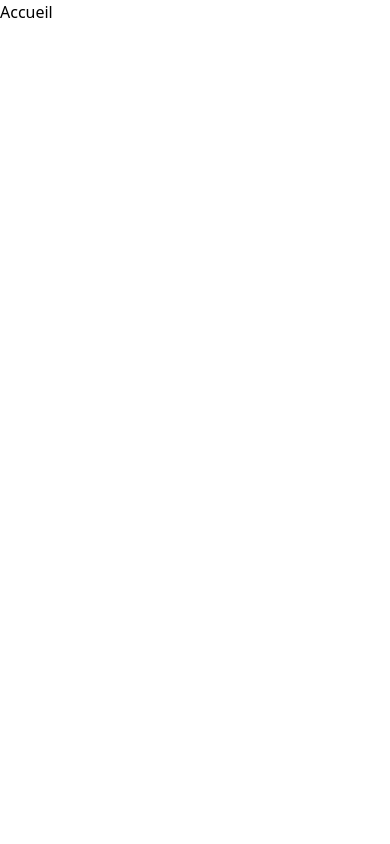
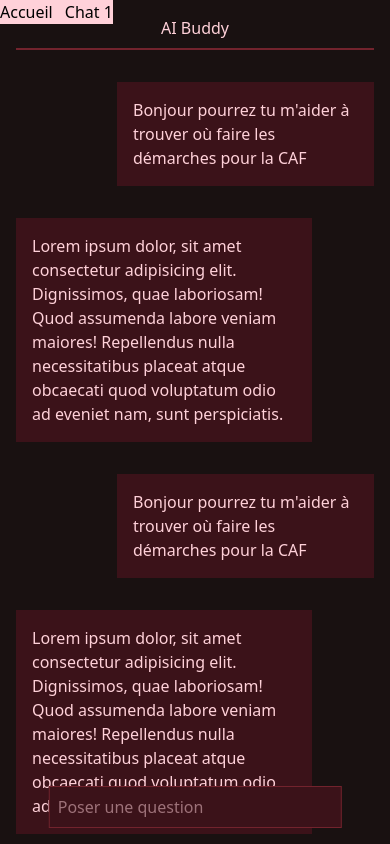
Before and after one commit to andrew-phakeovilay/AI-Buddy-TBS-education, a React (Vite) app in the folder ia-buddy-front-end/: page /chat/1 in a window 390 px wide. Before the commit this address had no page. Built offline with nearby package versions, Linux system fonts and the light colour scheme.

Commit message:
Creation de la page ChatPage Avec des données en dure (Manque la partie gauche et gérer cette partie sous format phone)

```diff
--- a/ia-buddy-front-end/src/App.tsx
+++ b/ia-buddy-front-end/src/App.tsx
@@ -4,26 +4,31 @@ import viteLogo from '/vite.svg'
 import './App.css'
 import { BrowserRouter, Link, Route, Routes } from 'react-router-dom'
 import { Home } from './pages/Home'
+import { ChatPage } from './pages/ChatPage'
 
 function App() {
   const [count, setCount] = useState(0)
 
   return (
     <BrowserRouter>
+      <div className='flew flex-col min-h-screen h-screen '>
+        <nav className='absolute bg-red-12 flex justify-center gap-3'>
 
-      <nav>
+          <Link to="/">Accueil</Link>
+          <Link to="/chat/1">Chat 1</Link>
 
-        <Link to="/">Accueil</Link>
+        </nav>
+        <div className='flex-1 overflow-hidden h-full w-full'>
+          <Routes>
+
+            <Route path="/" element={<Home />} />
+            <Route path='/chat/1' element={<ChatPage />} />
+
+          </Routes>
+        </div>
+      </div>
 
 
-      </nav>
-
-      <Routes>
-
-        <Route path="/" element={<Home />} />
-
-
-      </Routes>
 
     </BrowserRouter>
   )
--- /dev/null
+++ b/ia-buddy-front-end/src/pages/ChatPage.tsx
@@ -0,0 +1,20 @@
+export function ChatPage(){
+    return(
+
+        <div className="flex h-full w-full flex-col bg-red-1 text-red-12">
+            <div className="text-center m-4 border-b-2 border-red-6 pb-2">
+                <h1>AI Buddy</h1>
+            </div>
+            <main className="relative flex flex-col h-full flex-1 overflow-hidden">
+                <div className="flex flex-col overflow-auto pb-20">
+                    <div className="bg-red-3 m-4 p-4 ml-[30%]">Bonjour pourrez tu m'aider à trouver où faire les démarches pour la CAF</div>
+                    <div className="bg-red-3 m-4 p-4 mr-[20%]">Lorem ipsum dolor, sit amet consectetur adipisicing elit. Dignissimos, quae laboriosam! Quod assumenda labore veniam maiores! Repellendus nulla necessitatibus placeat atque obcaecati quod voluptatum odio ad eveniet nam, sunt perspiciatis.</div>
+                    <div className="bg-red-3 m-4 p-4 ml-[30%]">Bonjour pourrez tu m'aider à trouver où faire les démarches pour la CAF</div>
+                    <div className="bg-red-3 m-4 p-4 mr-[20%]">Lorem ipsum dolor, sit amet consectetur adipisicing elit. Dignissimos, quae laboriosam! Quod assumenda labore veniam maiores! Repellendus nulla necessitatibus placeat atque obcaecati quod voluptatum odio ad eveniet nam, sunt perspiciatis.</div>
+                </div>
+                <input type="text" className="absolute bottom-4 bg-red-3 p-2 w-9/12 sm:w-1/2 left-1/2 -translate-x-1/2 border border-red-6" placeholder="Poser une question"/>
+            </main>
+        </div>
+
+    )
+}
```
